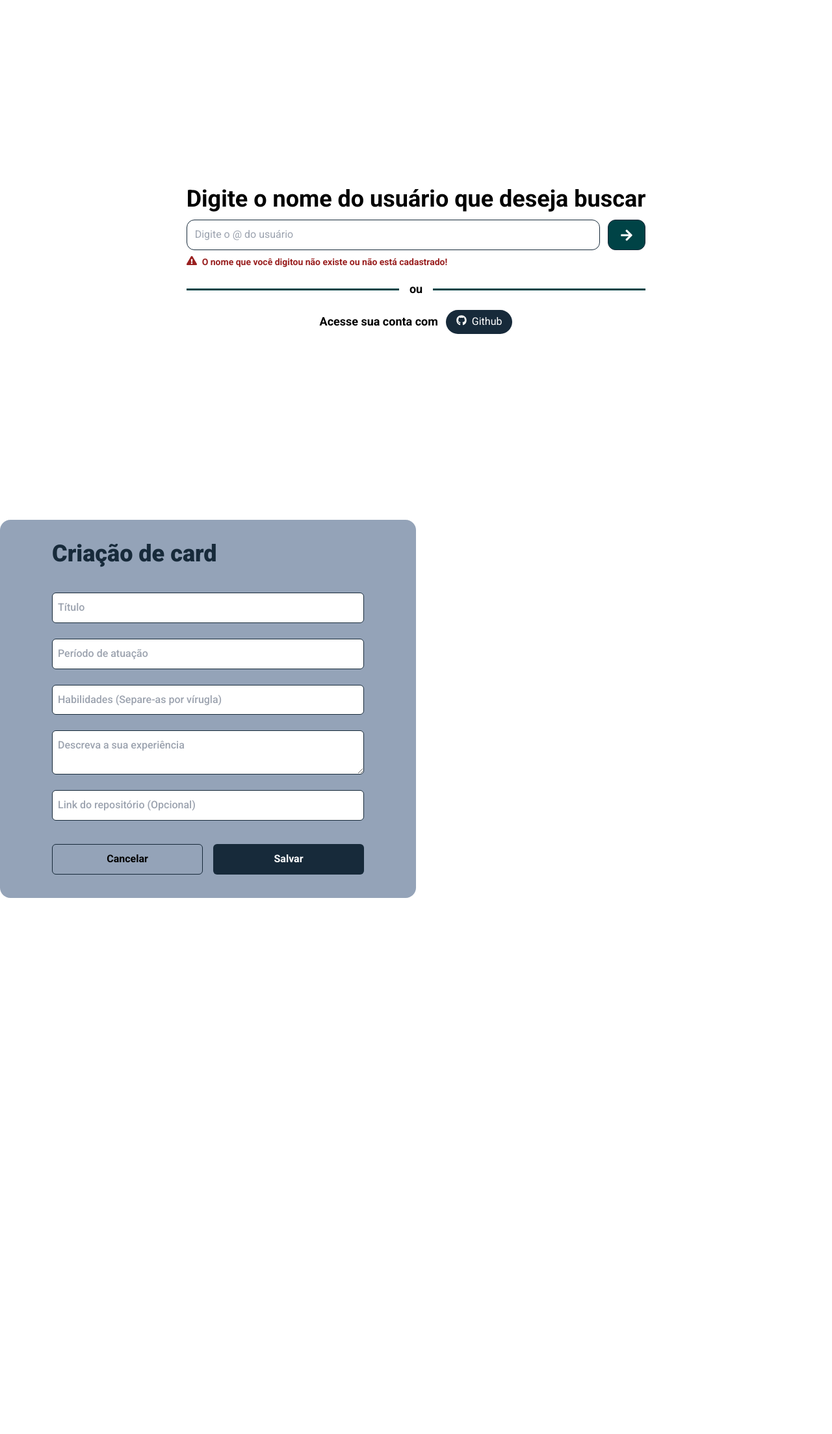
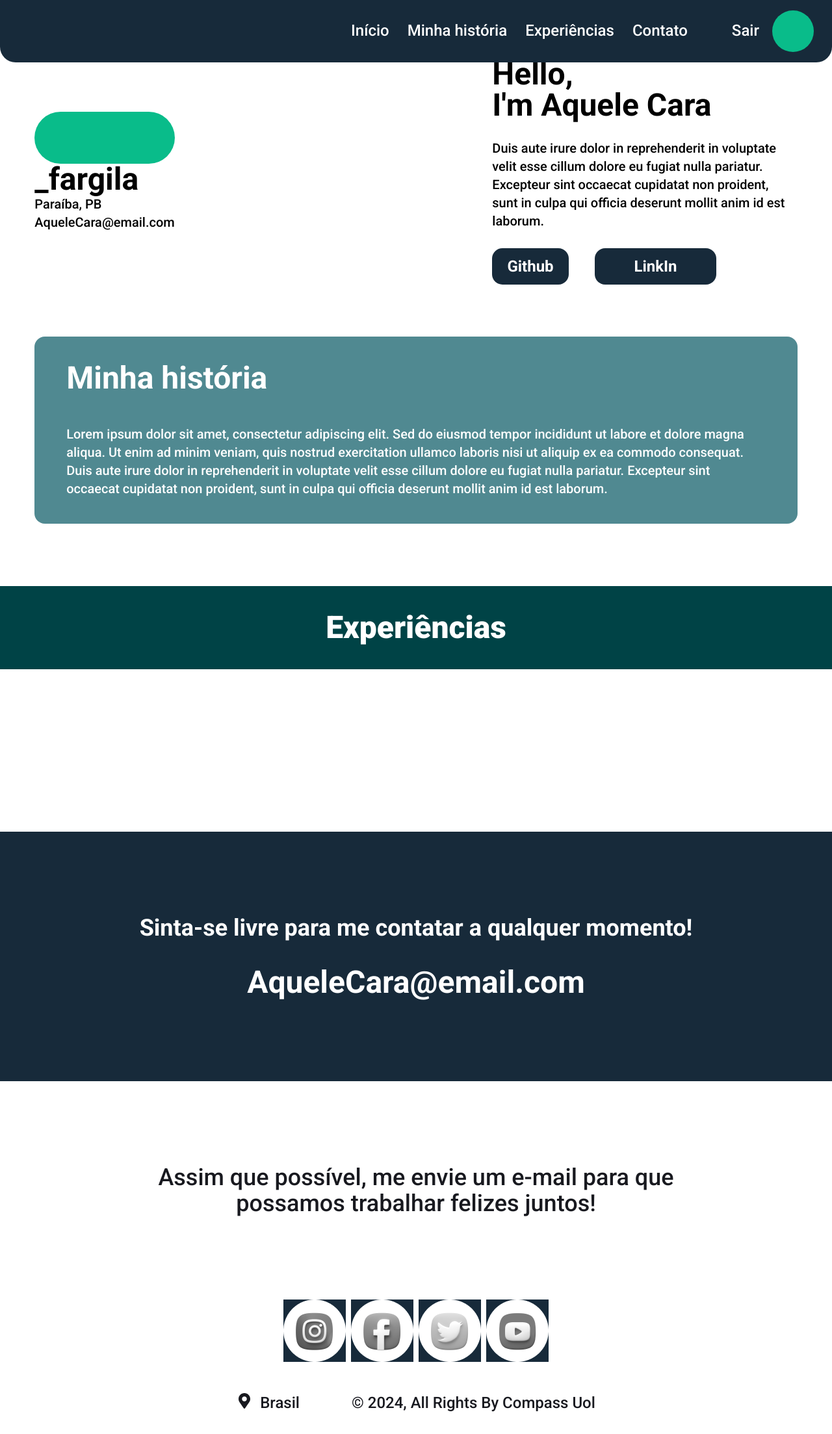
Before and after one commit to fargila/desafio-03-aws-react, a React (Vite) app: page / in a window 1280 px wide. Shown: the whole page at 65% size. Before the commit the page ends 1382 px from the top, so only its background shows below. Built offline with nearby package versions, Linux system fonts and the light colour scheme.

Commit message:
feat: visuais chaves da página de portifolio.

```diff
--- a/src/App.tsx
+++ b/src/App.tsx
@@ -1,12 +1,14 @@
-import CreateCard from "./components/CreateCardExp"
-import LoginPage from "./pages/LoginPage"
+// import CreateCard from "./components/CreateCardExp"
+// import LoginPage from "./pages/LoginPage"
+import PortifolioPage from "./pages/PortifolioPage"
 
 function App() {
 
   return (
     <>
-      <LoginPage />
-      <CreateCard />
+      {/* <LoginPage />
+      <CreateCard /> */}
+      <PortifolioPage />
     </>
   )
 }
--- a/src/pages/PortifolioPage.tsx
+++ b/src/pages/PortifolioPage.tsx
@@ -1,9 +1,89 @@
+import { FaMapMarkerAlt } from 'react-icons/fa'
 
 const PortifolioPage = () => {
   return (
-    <div>
+    <>
+      <header className="flex sticky top-0 justify-end bg-dark_green
+      text-secondary_text text-2xl py-4 rounded-b-3xl w-full">
+        <div className="flex justify-evenly w-3/5 font-medium">
+          <button>Início</button>
+          <button>Minha história</button>
+          <button>Experiências</button>
+          <button>Contato</button>
+          <div className="flex ml-10">
+            <button>Sair</button>
+            <div className="bg-primary_color rounded-full p-8 ml-5"></div>
+          </div>
+        </div>
+      </header>
 
-    </div>
+      <body className='flex justify-center items-center flex-col mt-16'>
+        <div className='flex justify-between items-center w-11/12'>
+          <div>
+            <div className="bg-primary_color rounded-full p-10"></div>
+            <h2 className='text-5xl font-bold'>_fargila</h2>
+            <p className='text-xl font-medium'>Paraíba, PB</p>
+            <p className='text-xl font-medium'>AqueleCara@email.com</p>
+          </div>
+          <div className='flex flex-col w-2/5'>
+            <h2 className='text-5xl font-bold'>Hello,</h2>
+            <h2 className='text-5xl font-bold'>I'm Aquele Cara</h2>
+            <p className='text-xl font-medium py-7'>
+              Duis aute irure dolor in reprehenderit in voluptate
+              velit esse cillum dolore eu fugiat nulla pariatur. Excepteur sint
+              occaecat cupidatat non proident, sunt in culpa qui officia deserunt
+              mollit anim id est laborum.</p>
+            <div className='text-secondary_text font-semibold flex just'>
+              <button className='bg-dark_green text-2xl w-1/4 py-3 mr-10 rounded-2xl'>Github</button>
+              <button className='bg-dark_green text-2xl w-2/5 py-3 rounded-2xl'>LinkIn</button>
+            </div>
+          </div>
+        </div>
+        <div className='bg-card_color text-secondary_text w-11/12 mt-20
+        flex flex-col justify-center items-center py-10 rounded-2xl'>
+            <h2 className='text-5xl font-bold w-11/12 mb-12'>Minha história</h2>
+            <p className='text-xl font-medium w-11/12'>Lorem ipsum dolor sit amet,
+              consectetur adipiscing elit. Sed do eiusmod tempor incididunt
+              ut labore et dolore magna aliqua. Ut enim ad minim veniam,
+              quis nostrud exercitation ullamco laboris nisi ut aliquip ex ea
+              commodo consequat. Duis aute irure dolor in reprehenderit in voluptate
+              velit esse cillum dolore eu fugiat nulla pariatur. Excepteur sint
+              occaecat cupidatat non proident, sunt in culpa qui officia deserunt
+              mollit anim id est laborum.
+            </p>
+        </div>
+        <div className='text-secondary_text bg-secondary_color w-full text-center mt-24'>
+          <h1 className=' font-extrabold text-5xl py-10'>Experiências</h1>
+        </div>
+      </body>
+
+      <footer className="text-primary_text mt-80">
+        <div className="bg-dark_green text-secondary_text py-32 flex flex-col items-center">
+          <h3 className="text-4xl font-semibold text-center">Sinta-se livre para me contatar a qualquer momento!</h3>
+          <h2 className="hover:border-b-4 text-5xl mt-10 font-bold">AqueleCara@email.com</h2>
+        </div>
+        <div className="flex flex-col items-center text-center ">
+          <h3 className="text-4xl w-3/4 font-medium my-32">Assim que possível, me envie um e-mail para que possamos trabalhar felizes juntos!</h3>
+          <div className="flex justify-around">
+            <img className="bg-dark_green mx-1"
+            src="/src/assets/images/Property 1=insta black.png" alt="Instagram" />
+            <img className="bg-dark_green mx-1"
+            src="/src/assets/images/Property 1=facebook black.png" alt="Facebook" />
+            <img className="bg-dark_green mx-1"
+            src="/src/assets/images/Property 1=twitter black.png" alt="Twitter" />
+            <img className="bg-dark_green mx-1"
+            src="/src/assets/images/Property 1=youtube black.png" alt="Youtube" />
+          </div>
+          <div className="flex pt-12 pb-8 text-2xl font-medium w-3/4 justify-center">
+            <div className="flex mr-20">
+              <FaMapMarkerAlt />
+              <p className='ml-3'>Brasil</p>
+            </div>
+            <p className=''>&copy; 2024, All Rights By Compass Uol</p>
+          </div>
+        </div>
+      </footer>
+    </>
   )
 }
 
--- a/src/styles/output.css
+++ b/src/styles/output.css
@@ -554,16 +554,53 @@ video {
   display: none;
 }
 
-.m-4 {
-  margin: 1rem;
+.fixed {
+  position: fixed;
+}
+
+.sticky {
+  position: sticky;
+}
+
+.top-0 {
+  top: 0px;
 }
 
 .m-3 {
   margin: 0.75rem;
 }
 
+.my-12 {
+  margin-top: 3rem;
+  margin-bottom: 3rem;
+}
+
+.my-20 {
+  margin-top: 5rem;
+  margin-bottom: 5rem;
+}
+
+.my-32 {
+  margin-top: 8rem;
+  margin-bottom: 8rem;
+}
+
+.mx-1 {
+  margin-left: 0.25rem;
+  margin-right: 0.25rem;
+}
+
+.my-40 {
+  margin-top: 10rem;
+  margin-bottom: 10rem;
+}
+
 .mb-3 {
   margin-bottom: 0.75rem;
+}
+
+.mb-7 {
+  margin-bottom: 1.75rem;
 }
 
 .ml-2 {
@@ -578,32 +615,108 @@ video {
   margin-right: 0.75rem;
 }
 
+.mr-4 {
+  margin-right: 1rem;
+}
+
 .mt-2 {
   margin-top: 0.5rem;
 }
 
-.mb-2 {
-  margin-bottom: 0.5rem;
+.mt-3 {
+  margin-top: 0.75rem;
 }
 
-.mr-2 {
-  margin-right: 0.5rem;
+.ml-4 {
+  margin-left: 1rem;
 }
 
-.mr-4 {
-  margin-right: 1rem;
+.ml-10 {
+  margin-left: 2.5rem;
 }
 
-.mb-5 {
-  margin-bottom: 1.25rem;
+.ml-5 {
+  margin-left: 1.25rem;
 }
 
-.mb-7 {
-  margin-bottom: 1.75rem;
+.mt-10 {
+  margin-top: 2.5rem;
 }
 
-.mt-3 {
-  margin-top: 0.75rem;
+.mr-5 {
+  margin-right: 1.25rem;
+}
+
+.mr-10 {
+  margin-right: 2.5rem;
+}
+
+.mr-20 {
+  margin-right: 5rem;
+}
+
+.mb-8 {
+  margin-bottom: 2rem;
+}
+
+.mb-12 {
+  margin-bottom: 3rem;
+}
+
+.mb-40 {
+  margin-bottom: 10rem;
+}
+
+.mt-40 {
+  margin-top: 10rem;
+}
+
+.mt-72 {
+  margin-top: 18rem;
+}
+
+.mt-7 {
+  margin-top: 1.75rem;
+}
+
+.mt-80 {
+  margin-top: 20rem;
+}
+
+.mt-auto {
+  margin-top: auto;
+}
+
+.mb-96 {
+  margin-bottom: 24rem;
+}
+
+.mt-96 {
+  margin-top: 24rem;
+}
+
+.mt-28 {
+  margin-top: 7rem;
+}
+
+.mt-20 {
+  margin-top: 5rem;
+}
+
+.mt-16 {
+  margin-top: 4rem;
+}
+
+.mb-24 {
+  margin-bottom: 6rem;
+}
+
+.mt-24 {
+  margin-top: 6rem;
+}
+
+.mb-20 {
+  margin-bottom: 5rem;
 }
 
 .flex {
@@ -614,20 +727,24 @@ video {
   height: 4rem;
 }
 
+.h-full {
+  height: 100%;
+}
+
 .h-screen {
   height: 100vh;
 }
 
-.h-44 {
-  height: 11rem;
-}
-
-.h-full {
-  height: 100%;
+.h-lvh {
+  height: 100lvh;
 }
 
 .w-1\/12 {
   width: 8.333333%;
+}
+
+.w-1\/2 {
+  width: 50%;
 }
 
 .w-11\/12 {
@@ -638,14 +755,6 @@ video {
   width: 50%;
 }
 
-.w-1\/2 {
-  width: 50%;
-}
-
-.w-3 {
-  width: 0.75rem;
-}
-
 .w-3\/4 {
   width: 75%;
 }
@@ -654,9 +763,56 @@ video {
   width: 100%;
 }
 
-.w-fit {
-  width: -moz-fit-content;
-  width: fit-content;
+.w-5\/6 {
+  width: 83.333333%;
+}
+
+.w-2\/5 {
+  width: 40%;
+}
+
+.w-3\/5 {
+  width: 60%;
+}
+
+.w-6 {
+  width: 1.5rem;
+}
+
+.w-1\/4 {
+  width: 25%;
+}
+
+.w-2 {
+  width: 0.5rem;
+}
+
+.w-1\/3 {
+  width: 33.333333%;
+}
+
+.w-1\/5 {
+  width: 20%;
+}
+
+.w-1\/6 {
+  width: 16.666667%;
+}
+
+.w-2\/6 {
+  width: 33.333333%;
+}
+
+.w-4\/6 {
+  width: 66.666667%;
+}
+
+.w-10\/12 {
+  width: 83.333333%;
+}
+
+.w-2\/3 {
+  width: 66.666667%;
 }
 
 .max-w-max {
@@ -668,12 +824,24 @@ video {
   flex-direction: column;
 }
 
+.place-items-end {
+  place-items: end;
+}
+
 .items-start {
   align-items: flex-start;
 }
 
+.items-end {
+  align-items: flex-end;
+}
+
 .items-center {
   align-items: center;
+}
+
+.justify-end {
+  justify-content: flex-end;
 }
 
 .justify-center {
@@ -684,28 +852,67 @@ video {
   justify-content: space-between;
 }
 
+.justify-around {
+  justify-content: space-around;
+}
+
+.justify-evenly {
+  justify-content: space-evenly;
+}
+
+.self-auto {
+  align-self: auto;
+}
+
 .self-start {
   align-self: flex-start;
+}
+
+.self-end {
+  align-self: flex-end;
+}
+
+.rounded-2xl {
+  border-radius: 1rem;
 }
 
 .rounded-full {
   border-radius: 9999px;
 }
 
+.rounded-md {
+  border-radius: 0.375rem;
+}
+
 .rounded-xl {
   border-radius: 0.75rem;
 }
 
-.rounded-md {
-  border-radius: 0.375rem;
+.rounded-3xl {
+  border-radius: 1.5rem;
 }
 
-.rounded-2xl {
-  border-radius: 1rem;
+.rounded-b-xl {
+  border-bottom-right-radius: 0.75rem;
+  border-bottom-left-radius: 0.75rem;
+}
+
+.rounded-b-3xl {
+  border-bottom-right-radius: 1.5rem;
+  border-bottom-left-radius: 1.5rem;
+}
+
+.rounded-b-full {
+  border-bottom-right-radius: 9999px;
+  border-bottom-left-radius: 9999px;
 }
 
 .border {
   border-width: 1px;
+}
+
+.border-b-2 {
+  border-bottom-width: 2px;
 }
 
 .border-t-2 {
@@ -722,9 +929,18 @@ video {
   border-color: rgb(0 67 70 / var(--tw-border-opacity));
 }
 
+.border-transparent {
+  border-color: transparent;
+}
+
 .bg-dark_green {
   --tw-bg-opacity: 1;
   background-color: rgb(23 42 58 / var(--tw-bg-opacity));
+}
+
+.bg-primary_color {
+  --tw-bg-opacity: 1;
+  background-color: rgb(9 188 138 / var(--tw-bg-opacity));
 }
 
 .bg-secondary_color {
@@ -737,8 +953,41 @@ video {
   background-color: rgb(148 163 184 / var(--tw-bg-opacity));
 }
 
+.bg-card_color {
+  --tw-bg-opacity: 1;
+  background-color: rgb(80 137 145 / var(--tw-bg-opacity));
+}
+
 .p-3 {
   padding: 0.75rem;
+}
+
+.p-12 {
+  padding: 3rem;
+}
+
+.p-8 {
+  padding: 2rem;
+}
+
+.p-5 {
+  padding: 1.25rem;
+}
+
+.p-10 {
+  padding: 2.5rem;
+}
+
+.p-6 {
+  padding: 1.5rem;
+}
+
+.p-16 {
+  padding: 4rem;
+}
+
+.p-4 {
+  padding: 1rem;
 }
 
 .px-4 {
@@ -756,9 +1005,49 @@ video {
   padding-bottom: 0.75rem;
 }
 
+.px-5 {
+  padding-left: 1.25rem;
+  padding-right: 1.25rem;
+}
+
 .py-6 {
   padding-top: 1.5rem;
   padding-bottom: 1.5rem;
+}
+
+.py-4 {
+  padding-top: 1rem;
+  padding-bottom: 1rem;
+}
+
+.py-20 {
+  padding-top: 5rem;
+  padding-bottom: 5rem;
+}
+
+.py-40 {
+  padding-top: 10rem;
+  padding-bottom: 10rem;
+}
+
+.py-32 {
+  padding-top: 8rem;
+  padding-bottom: 8rem;
+}
+
+.px-6 {
+  padding-left: 1.5rem;
+  padding-right: 1.5rem;
+}
+
+.px-10 {
+  padding-left: 2.5rem;
+  padding-right: 2.5rem;
+}
+
+.py-7 {
+  padding-top: 1.75rem;
+  padding-bottom: 1.75rem;
 }
 
 .py-12 {
@@ -766,34 +1055,41 @@ video {
   padding-bottom: 3rem;
 }
 
-.py-8 {
-  padding-top: 2rem;
-  padding-bottom: 2rem;
+.py-10 {
+  padding-top: 2.5rem;
+  padding-bottom: 2.5rem;
 }
 
-.px-6 {
-  padding-left: 1.5rem;
-  padding-right: 1.5rem;
+.pb-6 {
+  padding-bottom: 1.5rem;
+}
+
+.pl-2 {
+  padding-left: 0.5rem;
 }
 
 .pl-3 {
   padding-left: 0.75rem;
 }
 
-.pl-2 {
-  padding-left: 0.5rem;
-}
-
-.pb-6 {
-  padding-bottom: 1.5rem;
+.pt-10 {
+  padding-top: 2.5rem;
 }
 
 .pt-8 {
   padding-top: 2rem;
 }
 
-.pt-10 {
-  padding-top: 2.5rem;
+.pt-6 {
+  padding-top: 1.5rem;
+}
+
+.pt-12 {
+  padding-top: 3rem;
+}
+
+.pb-8 {
+  padding-bottom: 2rem;
 }
 
 .text-center {
@@ -820,6 +1116,31 @@ video {
   line-height: 1.75rem;
 }
 
+.text-2xl {
+  font-size: 1.5rem;
+  line-height: 2rem;
+}
+
+.text-7xl {
+  font-size: 4.5rem;
+  line-height: 1;
+}
+
+.text-6xl {
+  font-size: 3.75rem;
+  line-height: 1;
+}
+
+.text-8xl {
+  font-size: 6rem;
+  line-height: 1;
+}
+
+.text-5xl {
+  font-size: 3rem;
+  line-height: 1;
+}
+
 .font-bold {
   font-weight: 700;
 }
@@ -828,12 +1149,17 @@ video {
   font-weight: 800;
 }
 
+.font-medium {
+  font-weight: 500;
+}
+
 .font-semibold {
   font-weight: 600;
 }
 
-.font-medium {
-  font-weight: 500;
+.text-dark_green {
+  --tw-text-opacity: 1;
+  color: rgb(23 42 58 / var(--tw-text-opacity));
 }
 
 .text-main_red {
@@ -846,9 +1172,9 @@ video {
   color: rgb(255 255 255 / var(--tw-text-opacity));
 }
 
-.text-dark_green {
+.text-primary_text {
   --tw-text-opacity: 1;
-  color: rgb(23 42 58 / var(--tw-text-opacity));
+  color: rgb(24 25 31 / var(--tw-text-opacity));
 }
 
 .transition {
@@ -883,9 +1209,16 @@ body {
   cursor: pointer;
 }
 
-.hover\:bg-primary_color:hover {
-  --tw-bg-opacity: 1;
-  background-color: rgb(9 188 138 / var(--tw-bg-opacity));
+.hover\:border:hover {
+  border-width: 1px;
+}
+
+.hover\:border-b-2:hover {
+  border-bottom-width: 2px;
+}
+
+.hover\:border-b-4:hover {
+  border-bottom-width: 4px;
 }
 
 .hover\:bg-main_red:hover {
@@ -893,6 +1226,11 @@ body {
   background-color: rgb(153 32 32 / var(--tw-bg-opacity));
 }
 
+.hover\:bg-primary_color:hover {
+  --tw-bg-opacity: 1;
+  background-color: rgb(9 188 138 / var(--tw-bg-opacity));
+}
+
 .hover\:text-secondary_text:hover {
   --tw-text-opacity: 1;
   color: rgb(255 255 255 / var(--tw-text-opacity));
```
